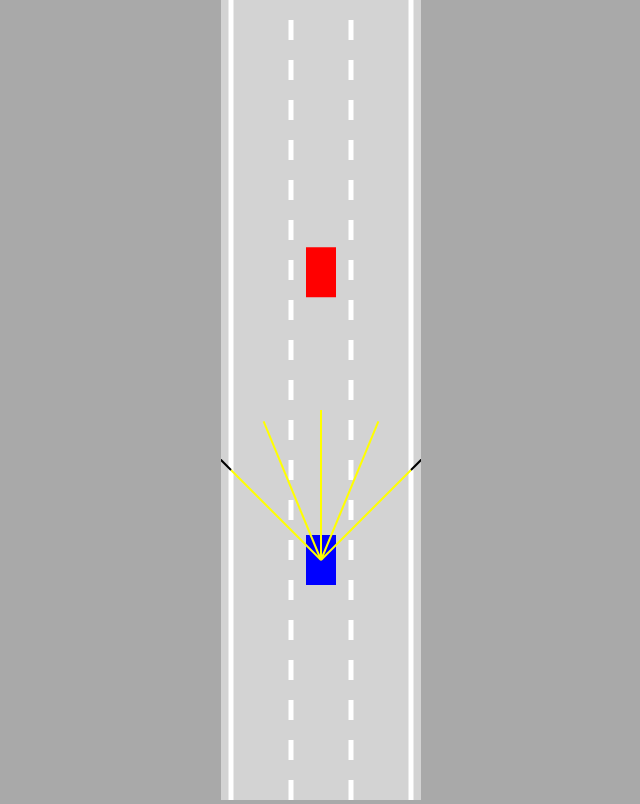
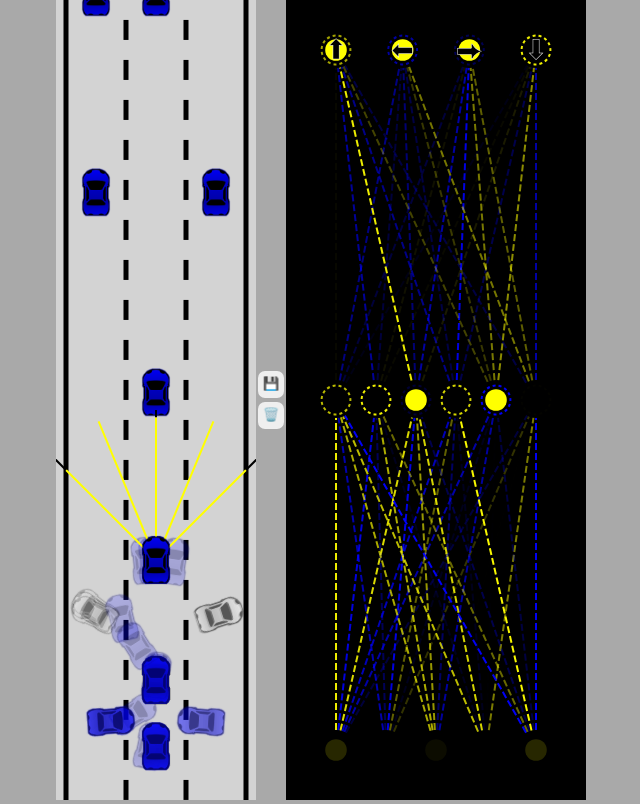
Before and after one commit to AlexCPT-cpu/Neural-Network-Car, a plain HTML site: page index.html in a window 1280 px wide. Shown: the whole page, without its empty margins (319-959 px from the left). Drawn offline with Linux system fonts and the light colour scheme; animation ran at ten frames a second.

Commit message:
optimizing neural network

```diff
--- a/classes/car.js
+++ b/classes/car.js
@@ -1,5 +1,5 @@
 class Car {
-  constructor(x, y, width, height, controlType, maxSpeed = 3) {
+  constructor(x, y, width, height, controlType, maxSpeed = 3, color = "blue") {
     this.x = x;
     this.y = y;
     this.width = width;
@@ -11,12 +11,36 @@ class Car {
     this.friction = 0.05;
     this.angle = 0;
     this.damaged = false;
+    this.useBrain = controlType == "AI";
 
     if (controlType !== "DUMMY") {
       this.sensor = new Sensor(this);
+      /** @dev initializes a new
+       *  @class NeuralNetwork and sets the hidden layer and output
+       * @class Layer in the neural network constructor, the count for each
+       * direction, e.g 4 for final layer for forward, backward, left and right
+       */
+      this.brain = new NeuralNetwork([this.sensor.rayCount, 6, 4]);
     }
 
     this.controls = new Controls(controlType);
+
+    this.img = new Image();
+    this.img.src = "./assets/car.png";
+
+    this.mask = document.createElement("canvas");
+    this.mask.width = width;
+    this.mask.height = height;
+
+    const maskCtx = this.mask.getContext("2d");
+    this.img.onload = () => {
+      maskCtx.fillStyle = color;
+      maskCtx.rect(0, 0, this.width, this.height);
+      maskCtx.fill();
+
+      maskCtx.globalCompositeOperation = "destination-atop";
+      maskCtx.drawImage(this.img, 0, 0, this.width, this.height);
+    };
   }
 
   #move() {
@@ -89,12 +113,12 @@ class Car {
   }
 
   #assesDamage(roadBoarders, traffic) {
-    for (let i = 0; i < roadBoarders.length; i++) {
+    for (let i = 0; i < roadBoarders.length; ++i) {
       if (polysIntersect(this.polygon, roadBoarders[i])) {
         return true;
       }
     }
-    for (let i = 0; i < traffic.length; i++) {
+    for (let i = 0; i < traffic.length; ++i) {
       if (polysIntersect(this.polygon, traffic[i].polygon)) {
         return true;
       }
@@ -110,25 +134,45 @@ class Car {
     }
     if (this.sensor) {
       this.sensor.update(roadBoarders, traffic);
+      const offsets = this.sensor.readings.map((reading) =>
+        reading == null ? 0 : 1 - reading.offset
+      );
+      const outputs = NeuralNetwork.feedForward(offsets, this.brain);
+
+      if (this.useBrain) {
+        this.controls.forward = outputs[0];
+        this.controls.left = outputs[1];
+        this.controls.right = outputs[2];
+        this.controls.reverse = outputs[3];
+      }
     }
   }
 
-  draw(ctx, color) {
-    if (this.damaged) {
-      ctx.fillStyle = "gray";
-    } else {
-      ctx.fillStyle = color;
+  draw(ctx, drawSensor = false) {
+    if (this.sensor && drawSensor) {
+      this.sensor.draw(ctx);
     }
 
-    ctx.beginPath();
-    ctx.moveTo(this.polygon[0].x, this.polygon[0].y);
-
-    for (let i = 0; i < this.polygon.length; ++i) {
-      ctx.lineTo(this.polygon[i].x, this.polygon[i].y);
+    ctx.save();
+    ctx.translate(this.x, this.y);
+    ctx.rotate(-this.angle);
+    if (!this.damaged) {
+      ctx.drawImage(
+        this.mask,
+        -this.width / 2,
+        -this.height / 2,
+        this.width,
+        this.height
+      );
+      ctx.globalCompositeOperation = "multiply";
     }
-    ctx.fill();
-    if (this.sensor) {
-      this.sensor.draw(ctx);
-    }
+    ctx.drawImage(
+      this.img,
+      -this.width / 2,
+      -this.height / 2,
+      this.width,
+      this.height
+    );
+    ctx.restore();
   }
 }
--- a/classes/road.js
+++ b/classes/road.js
@@ -9,7 +9,7 @@ class Road {
 
     const infinity = 1000000;
     this.top = -infinity;
-    this.bottom = +infinity;
+    this.bottom = infinity;
 
     const topLeft = { x: this.left, y: this.top };
     const topRight = { x: this.right, y: this.top };
@@ -33,7 +33,7 @@ class Road {
 
   draw(ctx) {
     ctx.lineWidth = 5;
-    ctx.strokeStyle = "white";
+    ctx.strokeStyle = "black";
 
     for (let i = 1; i <= this.laneCount - 1; ++i) {
       const x = lerp(this.left, this.right, i / this.laneCount);
--- a/index.html
+++ b/index.html
@@ -9,8 +9,14 @@
 </head>
 
 <body>
-    <canvas id="myCanvas"></canvas>
+    <canvas id="carCanvas"></canvas>
+    <div id="verticalButtons">
+        <button onclick="save()">💾</button>
+        <button onclick="discard()">🗑️</button>
+    </div>
+    <canvas id="networkCanvas"></canvas>
     <script src="./utils/utils.js"></script>
+    <script src="./utils/visualizer.js"></script>
     <script src="./utils/network.js"></script>
     <script src="./utils/sensor.js"></script>
     <script src="./classes/car.js"></script>
--- a/main.js
+++ b/main.js
@@ -1,30 +1,86 @@
-const canvas = document.getElementById("myCanvas");
-canvas.width = 200;
+const generateCars = (N) => {
+  const cars = [];
+  for (let i = 0; i <= N; ++i) {
+    cars.push(new Car(road.getLaneCenter(1), 100, 30, 50, "AI"));
+  }
+  return cars;
+};
 
-const ctx = canvas.getContext("2d");
-const road = new Road(canvas.width / 2, canvas.width * 0.9);
-const car = new Car(road.getLaneCenter(1), 100, 30, 50, "KEYS");
-const traffic = [new Car(road.getLaneCenter(1), -100, 30, 50, "DUMMY", 2)];
+const carCanvas = document.getElementById("carCanvas");
+const networkCanvas = document.getElementById("networkCanvas");
+carCanvas.width = 200;
+networkCanvas.width = 300;
+
+const carCtx = carCanvas.getContext("2d");
+const networkCtx = networkCanvas.getContext("2d");
+
+const road = new Road(carCanvas.width / 2, carCanvas.width * 0.9);
+
+const N = 100;
+const cars = generateCars(N);
+let bestCar = cars[0];
+
+if (localStorage.getItem("bestBrain")) {
+  for (let i = 0; i < cars.length; ++i) {
+    cars[i].brain = JSON.parse(localStorage.getItem("bestBrain"));
+    if (i != 0) {
+      NeuralNetwork.mutate(cars[i].brain, 0.1);
+    }
+  }
+}
+
+const traffic = [
+  new Car(road.getLaneCenter(1), -100, 30, 50, "DUMMY", 2),
+  new Car(road.getLaneCenter(0), -300, 30, 50, "DUMMY", 2),
+  new Car(road.getLaneCenter(2), -300, 30, 50, "DUMMY", 2),
+  new Car(road.getLaneCenter(0), -500, 30, 50, "DUMMY", 2),
+  new Car(road.getLaneCenter(1), -500, 30, 50, "DUMMY", 2),
+  new Car(road.getLaneCenter(1), -700, 30, 50, "DUMMY", 2),
+  new Car(road.getLaneCenter(2), -700, 30, 50, "DUMMY", 2),
+];
 
 animate();
 
-function animate() {
+function save() {
+  localStorage.setItem("bestBrain", JSON.stringify(bestCar.brain));
+}
+
+function discard() {
+  localStorage.removeItem("bestBrain");
+}
+
+function animate(time) {
   for (let i = 0; i < traffic.length; ++i) {
     traffic[i].update(road.borders, []);
   }
+  for (let i = 0; i < cars.length; ++i) {
+    cars[i].update(road.borders, traffic);
+  }
 
-  car.update(road.borders, traffic);
-  canvas.height = window.innerHeight;
+  bestCar = cars.find((c) => c.y == Math.min(...cars.map((c) => c.y)));
 
-  ctx.save();
-  ctx.translate(0, -car.y + canvas.height * 0.7);
+  carCanvas.height = window.innerHeight;
+  networkCanvas.height = window.innerHeight;
 
-  road.draw(ctx);
-  for (let i = 0; i < traffic.length; i++) {
-    traffic[i].draw(ctx, "red");
+  carCtx.save();
+  carCtx.translate(0, -bestCar.y + carCanvas.height * 0.7);
+
+  road.draw(carCtx);
+  for (let i = 0; i < traffic.length; ++i) {
+    traffic[i].draw(carCtx);
   }
-  car.draw(ctx, "blue");
+  carCtx.globalAlpha = 0.2;
 
-  ctx.restore();
+  for (let i = 0; i < cars.length; ++i) {
+    cars[i].draw(carCtx);
+  }
+  carCtx.globalAlpha = 1;
+  bestCar.draw(carCtx, true);
+
+  carCtx.restore();
+
+  networkCtx.lineDashOffset = -time / 50;
+  Visualizer.drawNetwork(networkCtx, bestCar.brain);
+
   requestAnimationFrame(animate);
 }
--- a/style.css
+++ b/style.css
@@ -2,9 +2,32 @@ body {
     margin: 0;
     background: darkgray;
     overflow: hidden;
-    text-align: center;
+   display: flex;
+   justify-content: center;
+   align-items: center;
 }
 
-#myCanvas {
+#verticalButtons {
+    display: flex;
+    flex-direction: column;
+}
+
+button {
+    border:none;
+    border-radius: 7px;
+    padding: 5px 5px 7px 5px;
+    margin: 2px;
+    cursor: pointer;
+}
+
+button:hover{
+    background:skyblue;
+}
+
+#networkCanvas {
+    background: black;
+}
+
+#carCanvas {
     background: lightgray;
 }
--- a/utils/network.js
+++ b/utils/network.js
@@ -1,38 +1,76 @@
-class Layer1 {
-  contructor(inputCount, outputCount) {
+class NeuralNetwork {
+  /**
+   * @dev Initializes the neural network with the given parameters.
+   * @param {number} neuronCounts - The number of neurons in a layer..
+   */
+  constructor(neuronCounts) {
+    this.layers = [];
+    for (let i = 0; i < neuronCounts.length - 1; i++) {
+      this.layers.push(new Layer(neuronCounts[i], neuronCounts[i + 1]));
+    }
+  }
+
+  static feedForward(givenInputs, network) {
+    let outputs = Layer.feedForward(givenInputs, network.layers[0]);
+    for (let i = 1; i < network.layers.length; i++) {
+      outputs = Layer.feedForward(outputs, network.layers[i]);
+    }
+    return outputs;
+  }
+
+  static mutate(network, amount = 1) {
+    network.layers.forEach((layer) => {
+      for (let i = 0; i < layer.biases.length; i++) {
+        layer.biases[i] = lerp(layer.biases[i], Math.random() * 2 - 1, amount);
+      }
+
+      for (let i = 0; i < layer.weights.length; i++) {
+        for (let j = 0; j < layer.weights[i].length; j++) {
+          layer.weights[i][j] = lerp(
+            layer.weights[i][j],
+            Math.random() * 2 - 1,
+            amount
+          );
+        }
+      }
+    });
+  }
+}
+
+class Layer {
+  constructor(inputCount, outputCount) {
     this.inputs = new Array(inputCount);
     this.outputs = new Array(outputCount);
     this.biases = new Array(outputCount);
 
     this.weights = [];
-    for (let i = 0; i < inputCount; ++i) {
+    for (let i = 0; i < inputCount; i++) {
       this.weights[i] = new Array(outputCount);
     }
 
-    Layer1.#randomize(this);
+    Layer.#randomize(this);
   }
 
   static #randomize(layer) {
-    for (let i = 0; i < layer.inputs.length; ++i) {
-      for (let j = 0; j < layer.outputs.length; ++j) {
+    for (let i = 0; i < layer.inputs.length; i++) {
+      for (let j = 0; j < layer.outputs.length; j++) {
         layer.weights[i][j] = Math.random() * 2 - 1;
       }
     }
 
-    for (let i = 0; i < layer.biases.length; ++i) {
+    for (let i = 0; i < layer.biases.length; i++) {
       layer.biases[i] = Math.random() * 2 - 1;
     }
   }
 
-  static feedForward(giveninputs, layer) {
-    for (let i = 0; i < layer.inputs.length; ++i) {
-      layer.inputs[i] = giveninputs[i];
+  static feedForward(givenInputs, layer) {
+    for (let i = 0; i < layer.inputs.length; i++) {
+      layer.inputs[i] = givenInputs[i];
     }
 
-    for (let i = 0; i < layer.outputs.length; ++i) {
+    for (let i = 0; i < layer.outputs.length; i++) {
       let sum = 0;
-
-      for (let j = 0; j < layer.inputs.length; ++j) {
+      for (let j = 0; j < layer.inputs.length; j++) {
         sum += layer.inputs[j] * layer.weights[j][i];
       }
 
@@ -42,6 +80,7 @@ class Layer1 {
         layer.outputs[i] = 0;
       }
     }
+
     return layer.outputs;
   }
 }
--- a/utils/sensor.js
+++ b/utils/sensor.js
@@ -32,7 +32,7 @@ class Sensor {
   #getReading(ray, roadBorders, traffic) {
     let touches = [];
 
-    for (let i = 0; i < roadBorders.length; i++) {
+    for (let i = 0; i < roadBorders.length; ++i) {
       const touch = getIntersection(
         ray[0],
         ray[1],
@@ -44,9 +44,9 @@ class Sensor {
       }
     }
 
-    for (let i = 0; i < traffic.length; i++) {
+    for (let i = 0; i < traffic.length; ++i) {
       const poly = traffic[i].polygon;
-      for (let j = 0; j < poly.length; j++) {
+      for (let j = 0; j < poly.length; ++j) {
         const value = getIntersection(
           ray[0],
           ray[1],
@@ -68,17 +68,17 @@ class Sensor {
     }
   }
 
-  update(roadBorders) {
+  update(roadBorders, traffic) {
     this.#castRays();
     this.readings = [];
 
-    for (let i = 0; i < this.rays.length; i++) {
+    for (let i = 0; i < this.rays.length; ++i) {
       this.readings.push(this.#getReading(this.rays[i], roadBorders, traffic));
     }
   }
 
   draw(ctx) {
-    for (let i = 0; i < this.rayCount; i++) {
+    for (let i = 0; i < this.rayCount; ++i) {
       let end = this.rays[i][1];
       if (this.readings[i]) {
         end = this.readings[i];
--- a/utils/utils.js
+++ b/utils/utils.js
@@ -23,13 +23,13 @@ const getIntersection = (A, B, C, D) => {
 };
 
 const polysIntersect = (poly1, poly2) => {
-  for (let i = 0; i < poly1.length - 1; i++) {
-    for (let j = 0; j < poly2.length - 1; j++) {
+  for (let i = 0; i < poly1.length; ++i) {
+    for (let j = 0; j < poly2.length; ++j) {
       const touch = getIntersection(
         poly1[i],
-        poly1[i + 1],
+        poly1[(i + 1) % poly1.length],
         poly2[j],
-        poly2[j + 1]
+        poly2[(j + 1) % poly2.length]
       );
       if (touch) {
         return true;
@@ -46,3 +46,8 @@ const getRGBA = (value) => {
   const B = value > 0 ? 0 : 255;
   return "rgba(" + R + "," + G + "," + B + "," + alpha + ")";
 };
+
+const getRandomColor = () => {
+  const hue = 290 + Math.random() * 260;
+  return "hsl(" + hue + ", 100%, 60%)";
+};
--- /dev/null
+++ b/utils/visualizer.js
@@ -0,0 +1,103 @@
+class Visualizer {
+  static drawNetwork(ctx, network) {
+    const margin = 50;
+    const left = margin;
+    const top = margin;
+    const width = ctx.canvas.width - margin * 2;
+    const height = ctx.canvas.height - margin * 2;
+
+    const layerHeight = height / network.layers.length;
+
+    for (let i = network.layers.length - 1; i >= 0; --i) {
+      const layerTop =
+        top +
+        lerp(
+          height - layerHeight,
+          0,
+          network.layers.length == 1 ? 0.5 : i / (network.layers.length - 1)
+        );
+
+      ctx.setLineDash([7, 3]);
+      Visualizer.drawLayer(
+        ctx,
+        network.layers[i],
+        left,
+        layerTop,
+        width,
+        layerHeight,
+        i == network.layers.length - 1 ? ["⬆", "⬅", "⮕", "⬇"] : []
+      );
+    }
+  }
+
+  static #getNodeX(nodes, index, left, right) {
+    return lerp(
+      left,
+      right,
+      nodes.length == 1 ? 0.5 : index / (nodes.length - 1)
+    );
+  }
+
+  static drawLayer(ctx, layer, left, top, width, height, outputLabels) {
+    const right = left + width;
+    const bottom = top + height;
+
+    const { inputs, outputs, weights, biases } = layer;
+
+    for (let i = 0; i < inputs.length; i++) {
+      for (let j = 0; j < outputs.length; j++) {
+        ctx.beginPath();
+        ctx.moveTo(Visualizer.#getNodeX(inputs, i, left, right), bottom);
+        ctx.lineTo(Visualizer.#getNodeX(outputs, j, left, right), top);
+        ctx.lineWidth = 2;
+        ctx.strokeStyle = getRGBA(weights[i][j]);
+        ctx.stroke();
+      }
+    }
+
+    const nodeRadius = 18;
+    for (let i = 0; i < inputs.length; i++) {
+      const x = Visualizer.#getNodeX(inputs, i, left, right);
+      ctx.beginPath();
+      ctx.arc(x, bottom, nodeRadius, 0, Math.PI * 2);
+      ctx.fillStyle = "black";
+      ctx.fill();
+      ctx.beginPath();
+      ctx.arc(x, bottom, nodeRadius * 0.6, 0, Math.PI * 2);
+      ctx.fillStyle = getRGBA(inputs[i]);
+      ctx.fill();
+    }
+
+    for (let i = 0; i < outputs.length; i++) {
+      const x = Visualizer.#getNodeX(outputs, i, left, right);
+      ctx.beginPath();
+      ctx.arc(x, top, nodeRadius, 0, Math.PI * 2);
+      ctx.fillStyle = "black";
+      ctx.fill();
+      ctx.beginPath();
+      ctx.arc(x, top, nodeRadius * 0.6, 0, Math.PI * 2);
+      ctx.fillStyle = getRGBA(outputs[i]);
+      ctx.fill();
+
+      ctx.beginPath();
+      ctx.lineWidth = 2;
+      ctx.arc(x, top, nodeRadius * 0.8, 0, Math.PI * 2);
+      ctx.strokeStyle = getRGBA(biases[i]);
+      ctx.setLineDash([3, 3]);
+      ctx.stroke();
+      ctx.setLineDash([]);
+
+      if (outputLabels[i]) {
+        ctx.beginPath();
+        ctx.textAlign = "center";
+        ctx.textBaseline = "middle";
+        ctx.fillStyle = "black";
+        ctx.strokeStyle = "white";
+        ctx.font = nodeRadius * 1.5 + "px Arial";
+        ctx.fillText(outputLabels[i], x, top + nodeRadius * 0.1);
+        ctx.lineWidth = 0.5;
+        ctx.strokeText(outputLabels[i], x, top + nodeRadius * 0.1);
+      }
+    }
+  }
+}
```
Also changed, not shown: assets/car.png (added), 1 other file.
